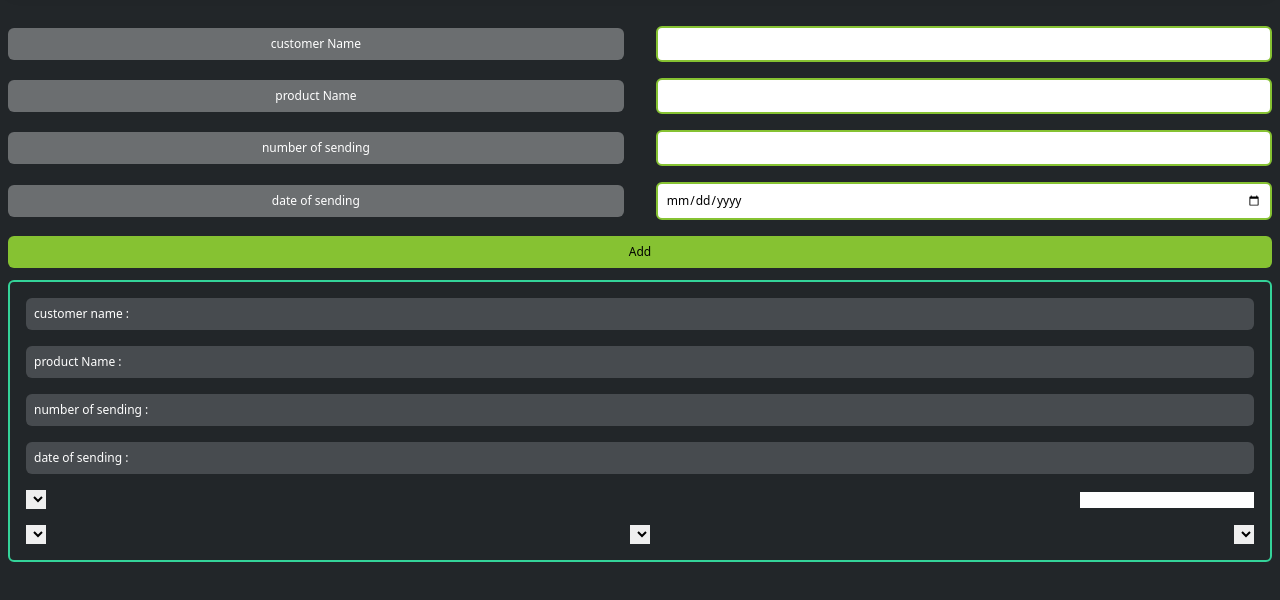
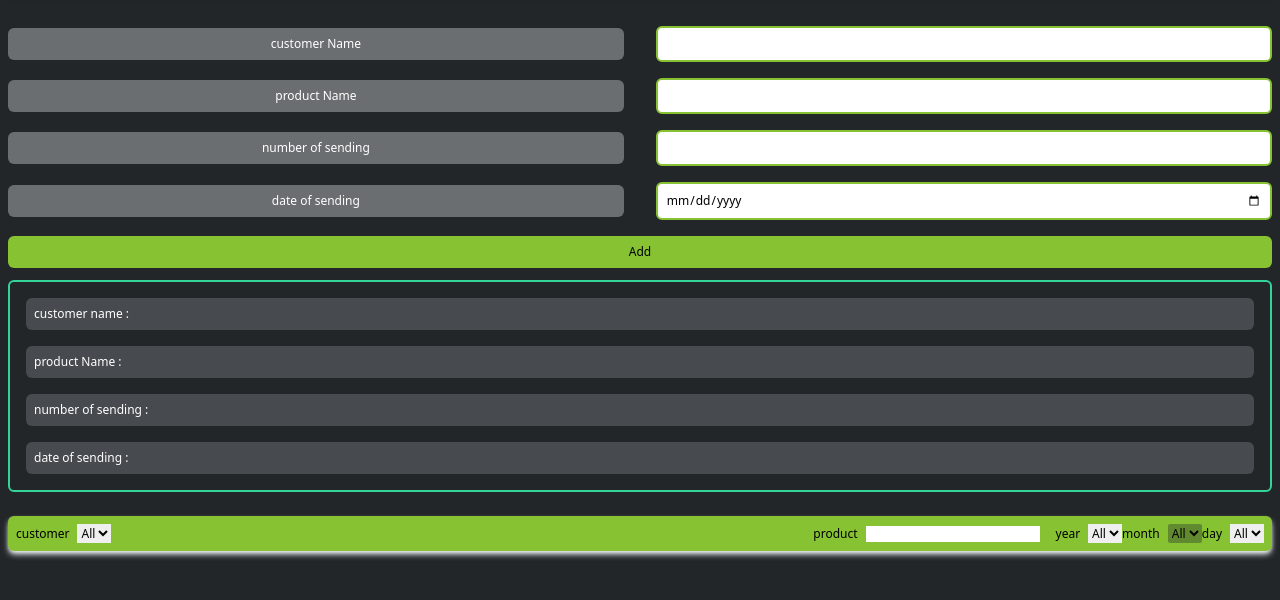
Before and after one commit to Arman-Abbasian/sending_system_vanilla_javascript, a website with bundled scripts: page public/index.html in a window 1280 px wide. Shown: the part 86-686 px from the top of the page. Built offline with nearby package versions, Linux system fonts and the light colour scheme; files whose address does not match are found by name.

Commit message:
complete all filter options

```diff
--- a/src/js/App.mjs
+++ b/src/js/App.mjs
@@ -49,14 +49,14 @@ export default class App {
         this._refreshSendingItems();
       },
       //input for this method is the id for selected sending item
-      onSelectSendingData: (sendingItemId) => {
+      onEditSendingData: (sendingItemId) => {
         console.log(sendingItemId)
         const selectedSendingItem = this.allSendingData.find((n) => n.id == sendingItemId);
         console.log(selectedSendingItem)
         //input for this method is data for clicked sending item
         this._setActiveSendingItem(selectedSendingItem);
       },
-      onSelectSendingDataBox: (sendingItemId) => {
+      onSelectData: (sendingItemId) => {
         console.log(sendingItemId)
         const selectedSendingItem = this.allSendingData.find((n) => n.id == sendingItemId);
         console.log(selectedSendingItem)
@@ -67,13 +67,107 @@ export default class App {
         SendingAPI.deleteNote(sendingItemId);
         this._refreshSendingItems();
       },
+
+
+       initailsFiltersOptions:(root,allSendingItems)=>{
+        //add option to selectedCustomerInput
+
+        const customerList=allSendingItems.map(item=>{
+          return(item.customerName)
+        });
+        let uniquecustomerList = [];
+        //delete duplicate customer
+        customerList.forEach((element) => {
+      if (!uniquecustomerList.includes(element)) {
+          uniquecustomerList.push(element);
+      }
+        });
+        let customersSelect=`<option value="">All</option>`;
+        uniquecustomerList.forEach(element => {
+          //add option to selectedCustomerInput
+          customersSelect+=
+           `<option value="${element}">${element}</option>`
+        });
+        customerSelectedInput.innerHTML=customersSelect;
+
+
+
+         //add option for year filter section
+         const yearList=allSendingItems.map(item=>{
+          return(new Date(item.dateOfSending).getFullYear())
+        });
+        console.log(yearList)
+        let uniqueYearList = [];
+        //delete duplicate year
+        yearList.forEach((element) => {
+      if (!uniqueYearList.includes(element)) {
+          uniqueYearList.push(element);
+      }
+        });
+        console.log(uniqueYearList)
+        //sort month ascending
+        uniqueYearList.sort((a,b)=>b-a)
+         let yearContainer='<option value="">All</option>';
+         uniqueYearList.forEach(item=>{
+           yearContainer+= `<option value=${item}>${item}</option>`
+         })
+         root.querySelector("#yearSelectedInput").innerHTML=yearContainer
+
+
+        //add option for month filter section
+        const monthList=allSendingItems.map(item=>{
+          return(new Date(item.dateOfSending).getMonth()+1)
+        });
+        console.log(monthList)
+        let uniqueMonthList = [];
+        //delete duplicate month
+        monthList.forEach((element) => {
+      if (!uniqueMonthList.includes(element)) {
+          uniqueMonthList.push(element);
+      }
+        });
+        //sort month ascending
+        uniqueMonthList.sort((a,b)=>a-b)
+        let monthContainer='<option value="">All</option>';
+        uniqueMonthList.forEach(item=>{
+          monthContainer+= `<option value=${item}>${item}</option>`
+        })
+        root.querySelector("#monthSelectedInput").innerHTML=monthContainer
+
+        //add option for day filter section
+        const dayList=allSendingItems.map(item=>{
+          return(new Date(item.dateOfSending).getDate())
+        });
+        console.log(dayList)
+        let uniqueDayList = [];
+        //delete duplicate day
+        dayList.forEach((element) => {
+      if (!uniqueDayList.includes(element)) {
+          uniqueDayList.push(element);
+      }
+        });
+        console.log(uniqueDayList)
+        //sort day ascending
+        uniqueDayList.sort((a,b)=>a-b)
+        let dayContainer='<option value="">All</option>';
+        uniqueDayList.forEach(item=>{
+          dayContainer+= `<option value=${item}>${item}</option>`
+        })
+        root.querySelector("#daySelectedInput").innerHTML=dayContainer
+      },
+
       filterSendingItem:(filterOptions)=>{
-        console.log(filterOptions)
+        console.log(this.allSendingData)
         const filteredCustomer=this.allSendingData.filter(item=>item.customerName.includes(filterOptions.customerFilter));
-        const filteredProduct=filteredCustomer.filter(item=>item.productName.includes(filterOptions.productFilter));
+        console.log(filteredCustomer)
+        const filteredProduct=filteredCustomer.filter(item=>(item.productName.toLowerCase()).includes(filterOptions.productFilter.toLowerCase()));
+        console.log(filteredProduct)
         const filteredYear=filteredProduct.filter(item=>(new Date(item.dateOfSending).getFullYear()).toString().includes(filterOptions.yearFilter));
+        console.log(filteredYear)
         const filteredMonth=filteredYear.filter(item=>(new Date(item.dateOfSending).getMonth()+1).toString().includes(filterOptions.monthFilter));
-        const filteredDay=filteredMonth.filter(item=>(new Date(item.dateOfSending).getFullYear()).toString().includes(filterOptions.dayFilter));
+        console.log(filteredMonth)
+        const filteredDay=filteredMonth.filter(item=>(new Date(item.dateOfSending).getDate()).toString().includes(filterOptions.dayFilter));
+        console.log(filteredDay)
         this.view.updateSendingList(filteredDay)
       },
       productFilter:(selectedProduct)=>{
@@ -88,11 +182,9 @@ export default class App {
         this.view.updateSendingList(filteredYear)
       },
       monthFilter:(selectedMonth)=>{
-
         this.view.updateSendingList(filteredCustomer)
       },
       dayFilter:(selectedDay)=>{
-
         this.view.updateSendingList(filteredCustomer)
       },
     };
--- a/src/js/pageview.mjs
+++ b/src/js/pageview.mjs
@@ -3,22 +3,23 @@ import SendingAPI from "./sendingAPI.mjs";
 export default class PageView {
   //به عنوان ورودی به کانستراکتور ی تگ پدر می دی
     constructor(root, handlers,sendingDataa,filterOptions) {
-    const allSending= this.allSendingItem=SendingAPI.getAllSending();
+    const allSending=SendingAPI.getAllSending();
       //این جا به(روت)دسترسی نداریم به همین خاطر به عنوان ورودی پاسش میدیم
       //کلا به هر مقداری (استیتی) که در هر ماژول دسترسی نداریم به عنوان ورودی به اون کلاس پاس می دیم تا در ماژول مربوطه مقدارش رو بهش بدیم
       //get the parent of all element in sheet
       this.root = root;
       //add events in sheet(all events that hanppen on element but that elements that are made in initail load)
-      const { onAddSendingData,  onSelectSendingData, onDeleteSendingData,onSelectSendingDataBox,
-        filterSendingItem} = handlers;
+      const { onAddSendingData,  onEditSendingData, onDeleteSendingData,onSelectData,
+        initailsFiltersOptions, filterSendingItem} = handlers;
       this.onAddSendingData = onAddSendingData;
-      this.onSelectSendingData = onSelectSendingData;
+      this.onEditSendingData = onEditSendingData;
       this.onDeleteSendingData = onDeleteSendingData;
-      this.onSelectSendingDataBox=onSelectSendingDataBox;
+      this.onSelectData=onSelectData;
+      this.initailsFiltersOptions=initailsFiltersOptions;
       this.filterSendingItem=filterSendingItem;
       this.sendingDataa=sendingDataa;
       this.filterOptions=filterOptions
-      console.log(filterOptions,sendingDataa);
+      console.log(filterOptions);
       //make the static appearance of the sheet
       this.root.innerHTML = `
       <div id="box"></div>
@@ -46,16 +47,35 @@ export default class PageView {
             <div class="flex justify-between items-center bg-darkGray text-white p-2 rounded-md"><p>product Name :</p><p class="preview productName"></p></div>
             <div class="flex justify-between items-center bg-darkGray text-white p-2 rounded-md"><p>number of sending :</p><p class="preview numberOfSending"></p></div>
             <div class="flex justify-between items-center bg-darkGray text-white p-2 rounded-md"><p>date of sending :</p><p class="preview dateOfSending"></p></div>
-        <div class="filterCustomerProductSection flex justify-between items-center">
-          <select id="customerSelectedInput"></select>
-          <input type="text" id="ProductSelectedInput"></input>
         </div>
-        <div class="filterDateSection flex justify-between items-center">
-        <select id="yearSelectedInput"></select>
-        <select id="monthSelectedInput"></select>
-        <select id="daySelectedInput"></select>
+
+        <div class="filtersSection flex flex-col md:flex-row gap-4 shadow-md shadow-slate-100 bg-lightGreen p-2 rounded-md">
+          <div class="filterCustomerProductSection flex justify-between gap-2 items-center w-full">
+            <div class="flex justify-center items-center gap-2">
+              <label class="">customer</label>
+              <select id="customerSelectedInput"></select>
+            </div>
+            <div class="flex justify-center items-center gap-2">
+              <label class="">product</label>
+              <input type="text" id="productWrittenInput" class="w-full" />
+            </div>
+          </div>
+          <div class="filterDateSection flex justify-between items-center">
+            <div class="flex justify-center items-center gap-2">
+              <label class="">year</label>
+              <select id="yearSelectedInput"></select>
+            </div>
+            <div class="flex justify-center items-center gap-2">
+              <label class="">month</label>
+              <select id="monthSelectedInput" class="bg-darkGreen rounded-sm"></select>
+            </div>
+            <div class="flex justify-center items-center gap-2">
+              <label class="">day</label>
+              <select id="daySelectedInput"></select>
+            </div>
+          </div>
         </div>
-        </div>
+
         <div id="sendings_data_container" class="flex flex-col gap-2 p-2"></div>
     </div>
       `;
@@ -107,7 +127,7 @@ export default class PageView {
         dateOfSending.textContent=`${new Date(datee).getFullYear()}/${new Date(datee).getMonth()+1}/${new Date(datee).getDate()}`
       });
 
-      PageView.makeFilters(allSending);
+      this.initailsFiltersOptions(this.root,allSending);
 
       }
 
@@ -168,13 +188,13 @@ export default class PageView {
 
 
 console.log(customerSelectedInput);
-//)
       customerSelectedInput.addEventListener("change",(e)=>{
         this.filterOptions.customerFilter=e.target.value;
         console.log(this.filterOptions)
         this.filterSendingItem(this.filterOptions)
       });
-      productSelectedInput.addEventListener("input",(e)=>{
+      console.log(productWrittenInput);
+      productWrittenInput.addEventListener("input",(e)=>{
         this.filterOptions.productFilter=e.target.value;
         console.log(this.filterOptions)
         this.filterSendingItem(this.filterOptions)
@@ -200,7 +220,7 @@ console.log(customerSelectedInput);
       sendingsDataContainer.querySelectorAll(".sendingItemBox").forEach((sendingDataBox) => {
         sendingDataBox.addEventListener("click", () =>{
           //input for this method is id
-          this.onSelectSendingDataBox(sendingDataBox.dataset.sendingId)
+          this.onSelectData(sendingDataBox.dataset.sendingId)
         }
         );
       });
@@ -210,7 +230,7 @@ console.log(customerSelectedInput);
         sendingData.addEventListener("click", (e) =>{
           //input for this method is id
           e.stopPropagation();
-          this.onSelectSendingData(sendingData.dataset.sendingId)
+          this.onEditSendingData(sendingData.dataset.sendingId)
         }
         );
       });
@@ -270,93 +290,5 @@ console.log(customerSelectedInput);
 
     }
 
-    makeFilters(allSendingItems){
-      //add option to selectedCustomerInput
-
-      const customerList=sendingsData.map(item=>{
-        return(item.customerName)
-      });
-      let uniquecustomerList = [];
-      //delete duplicate customer
-      customerList.forEach((element) => {
-    if (!uniquecustomerList.includes(element)) {
-        uniquecustomerList.push(element);
-    }
-      });
-      let customersSelect=`<option value="">All</option>`;
-      uniquecustomerList.forEach(element => {
-        //add option to selectedCustomerInput
-        customersSelect+=
-         `<option value="${element}">${element}</option>`
-      });
-      customerSelectedInput.innerHTML=customersSelect;
-
-
-
-       //add option for year filter section
-       const yearList=sendingsData.map(item=>{
-        return(new Date(item.dateOfSending).getFullYear())
-      });
-      console.log(yearList)
-      let uniqueYearList = [];
-      //delete duplicate year
-      yearList.forEach((element) => {
-    if (!uniqueYearList.includes(element)) {
-        uniqueYearList.push(element);
-    }
-      });
-      console.log(uniqueYearList)
-      //sort month ascending
-      uniqueYearList.sort((a,b)=>b-a)
-       let yearContainer='<option value="">All</option>';
-       uniqueYearList.forEach(item=>{
-         yearContainer+= `<option value=${item}>${item}</option>`
-       })
-       this.root.querySelector("#yearSelectedInput").innerHTML=yearContainer
-
-
-      //add option for month filter section
-      const monthList=sendingsData.map(item=>{
-        return(new Date(item.dateOfSending).getMonth()+1)
-      });
-      console.log(monthList)
-      let uniqueMonthList = [];
-      //delete duplicate month
-      monthList.forEach((element) => {
-    if (!uniqueMonthList.includes(element)) {
-        uniqueMonthList.push(element);
-    }
-      });
-      //sort month ascending
-      uniqueMonthList.sort((a,b)=>a-b)
-      let monthContainer='<option value="">All</option>';
-      uniqueMonthList.forEach(item=>{
-        monthContainer+= `<option value=${item}>${item}</option>`
-      })
-      this.root.querySelector("#monthSelectedInput").innerHTML=monthContainer
-
-      //add option for day filter section
-      const dayList=sendingsData.map(item=>{
-        return(new Date(item.dateOfSending).getDate())
-      });
-      console.log(dayList)
-      let uniqueDayList = [];
-      //delete duplicate day
-      dayList.forEach((element) => {
-    if (!uniqueDayList.includes(element)) {
-        uniqueDayList.push(element);
-    }
-      });
-      console.log(uniqueDayList)
-      //sort day ascending
-      uniqueDayList.sort((a,b)=>a-b)
-      let dayContainer='<option value="">All</option>';
-      uniqueDayList.forEach(item=>{
-        dayContainer+= `<option value=${item}>${item}</option>`
-      })
-      this.root.querySelector("#daySelectedInput").innerHTML=dayContainer
-      this.customerFilter
-    }
-
 
     }
```
Also changed, not shown: public/index.html (+1 -0 lines).
